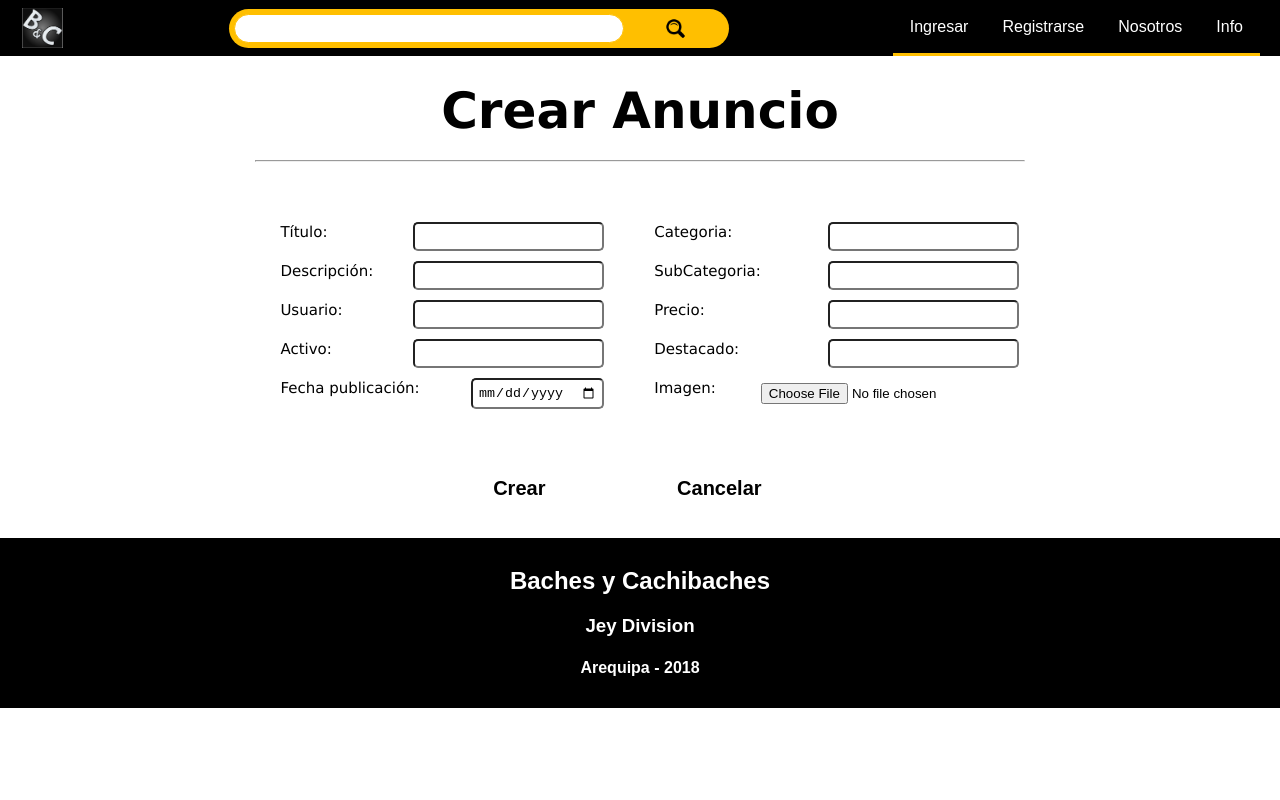
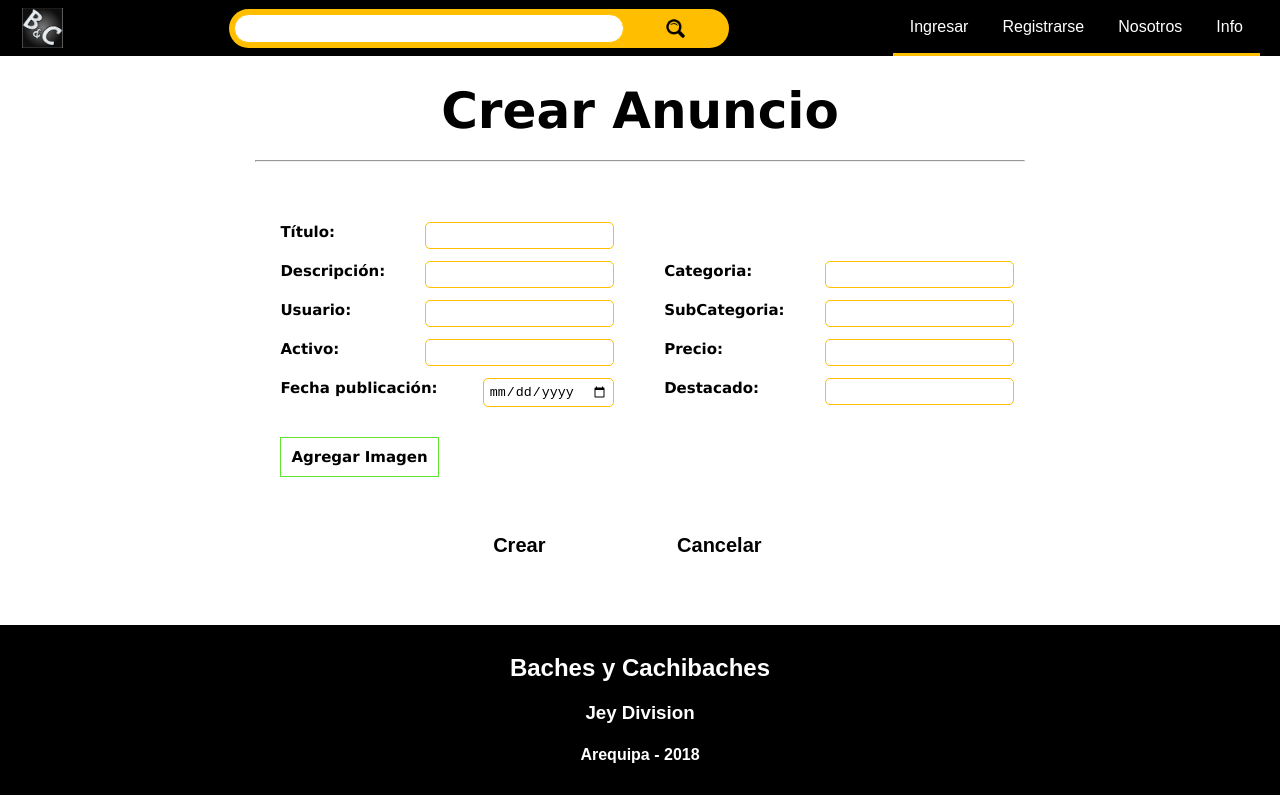
Before and after one commit to JuanPinoC/BachesYCachibaches, a React app in the folder gui/: page /formularioAnuncio in a window 1280 px wide. Built offline with nearby package versions, Linux system fonts and the light colour scheme.

Commit message:
FormularioAnuncio imagenes y vista previa

```diff
--- a/gui/src/components/FormularioAnuncio/FormularioAnuncio.css
+++ b/gui/src/components/FormularioAnuncio/FormularioAnuncio.css
@@ -14,12 +14,20 @@
 .FormularioAnuncio form{
 	font-family: "Lucida Sans Unicode", "Lucida Grande", sans-serif;
 	margin-left: 18%;
+	font-weight: bold;
 }
 
 .FormularioAnuncio .Parte{
 	display: inline-block;
 	margin-top: 10px;
 	margin-left: 50px;
+}
+
+.FormularioAnuncio .ParteImagen{
+	display: block;
+	margin-top: 10px;
+	margin-left: 50px;
+	width: 60%;
 }
 
 .FormularioAnuncio .Atributo{
@@ -36,15 +44,56 @@
 	padding: 5px;
 	margin-left: 40px;
 	float: right;
+	border: 1px solid #FFBF00;
 }
 
 .FormularioAnuncio .Atributo input:focus{
 	outline:0;
+	box-shadow: inset 0px 0px 5px 0px #FFBF00;
+}
+
+.FormularioAnuncio .AtributoImagen{
+	display: block;
+	margin-top: 40px;
+}
+
+.FormularioAnuncio .AtributoImagen label{
+	font-size: 15px;
+}
+
+.FormularioAnuncio .AtributoImagen input:focus{
+	outline:0;
+}
+
+.FormularioAnuncio .Imagenes img{
+	margin: 30px;
+	height: 100px;
+	width: auto;
+	border: 1px solid black;
+	border-radius: 10px;
+	display: inline-block;
+}
+
+.FormularioAnuncio .ImagenLabel{
+	padding: 10px;
+	background-color: transparent;
+	border: 1px solid #61E232;
+	transition-duration: 0.3s;
+}
+
+.FormularioAnuncio .ImagenLabel:hover{
+	background-color: #61E232;
+}
+
+.FormularioAnuncio .ImagenInput{
+	width: 0.1px;
+	height: 0.1px
 }
 
 .FormularioAnuncio .Botones{
 	margin-top: 30px;
 	margin-left: 18%;
+	margin-bottom: 50px;
 }
 
 .FormularioAnuncio button{
--- a/gui/src/components/FormularioAnuncio/FormularioAnuncio.js
+++ b/gui/src/components/FormularioAnuncio/FormularioAnuncio.js
@@ -1,9 +1,46 @@
-import React from 'react';
+import React, { Component } from 'react';
 import {NavLink} from 'react-router-dom';
 
 import Classes from './FormularioAnuncio.css';
 
-const formularioAnuncio = (props) => (
+class formularioAnuncio extends Component {
+
+  	state = {
+      file: [],				//archivos
+      imagePreviewUrl: [],	//URLS
+      views: []				//array de <img> de HTML
+    };
+
+    ImageChangeHandler = (e) => {
+		e.preventDefault();
+		let reader = new FileReader();
+		let file = e.target.files[0];
+
+		reader.onloadend = () => {
+			this.setState({
+				file: [].concat(this.state.file).concat(file),
+				imagePreviewUrl: [].concat(this.state.imagePreviewUrl).concat(reader.result)
+			});
+			this.setState({views: [].concat(this.state.views).concat(<img src={reader.result} name={this.state.views.length} onClick={this.ImageDeleteHandler} />)});
+		}
+
+		reader.readAsDataURL(file)
+	}
+
+	ImageDeleteHandler = (e) =>{
+		let tf = this.state.file;
+		let tu = this.state.imagePreviewUrl;
+		let tv = this.state.views;
+		tf.splice(parseInt(e.name),1);tu.splice(parseInt(e.name),1);tv.splice(parseInt(e.name),1);
+		this.setState({
+			file: tf,
+			imagePreviewUrl: tu,
+			views: tv
+		});
+	}
+
+  	render(){
+    return (
     <div className={Classes.FormularioAnuncio}>
       <center><h1>Crear Anuncio</h1></center>
       <hr/>
@@ -38,8 +75,14 @@ const formularioAnuncio = (props) => (
           <div className={Classes.Atributo}>
             <label>Destacado:</label><input  type="text" name='destacado'/>
           </div>
-				<div className={Classes.Atributo}>
-					<label>Imagen:</label><input  type="file" name='imagen'/>
+        </div>
+        <div className={Classes.ParteImagen}>
+          <div className={Classes.AtributoImagen}>
+            <label for='imagen' className={Classes.ImagenLabel}>Agregar Imagen</label>
+            <input className={Classes.ImagenInput} name='imagen' id='imagen' type="file" onChange={this.ImageChangeHandler}/>
+          </div>
+          <div className={Classes.Imagenes}>
+          	  {this.state.views}
           </div>
         </div>
         <div className={Classes.Botones}>
@@ -48,6 +91,8 @@ const formularioAnuncio = (props) => (
         </div>
       </form>
     </div>
-)
+  );
+  }
+}
 
 export default formularioAnuncio;
```
Lines whose indentation alone changed are shown as unchanged.
